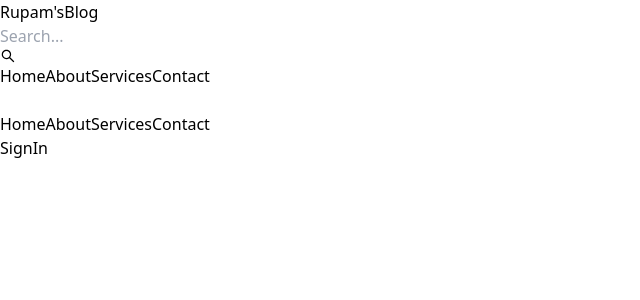
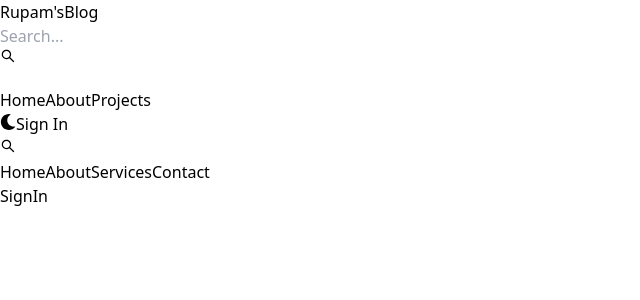
Before and after one commit to rupam241/mern_blog, a React (Vite) app in the folder client/: page /signin in a window 1280 px wide. Shown: the top 300 px of the page, without its empty margins (0-640 px from the left). Built offline with nearby package versions, Linux system fonts and the light colour scheme.

Commit message:
update header and server

```diff
--- a/client/src/components/Header.jsx
+++ b/client/src/components/Header.jsx
@@ -1,7 +1,7 @@
 import React, { useState } from "react";
 import { NavLink, Link } from "react-router-dom";
 import { AiOutlineSearch } from "react-icons/ai";
-
+import { FaMoon } from "react-icons/fa";
 
 const Header = () => {
   const [isOpen, setIsOpen] = useState(false);
@@ -11,77 +11,41 @@ const Header = () => {
   };
 
   return (
-    <header className="bg-gray-800 p-5 ">
-      <div className=" container mx-auto flex justify-between items-center">
-        {/*logo design  */}
-
+    <header className=" p-5 border-b border-gray-500">
+      <div className="container mx-auto flex justify-between items-center">
+        {/* Logo Design */}
         <Link
           to=""
-          className="self-center whitespace-nowrap text-sm sm:text-text-xl font-semibold dark:text-white"
+          className="self-center whitespace-nowrap text-md sm:text-text-xl font-semibold dark:text-white"
         >
-          <span className="px-2 py-1 bg-gradient-to-r from-indigo-500 via-purple-500 to-pink-500 rounded-lg text-white">
+          <span className="px-3 py-2 bg-gradient-to-r from-indigo-500 via-purple-500 to-pink-500 rounded-lg text-white">
             Rupam's
           </span>
+          <span className=" text-gray-500 text-md">
           Blog
+          </span>
+
+
+
         </Link>
 
-        {/* for searching*/}
-
+        {/* Search for Desktop */}
         <form className="hidden lg:inline">
-          <div className="relative flex items-center ">
+          <div className="relative flex items-center">
             <input
               type="text"
               placeholder="Search..."
-        className="w-full p-2 pr-10 rounded border border-gray-300 outline" // Add padding to the right to avoid overlap
+              className="w-full p-2 pr-10 rounded border border-gray-300 outline-0"
             />
-      {/* Icon positioned absolutely to the right */}
-      <AiOutlineSearch className="absolute right-2 text-gray-400 cursor-pointer w-6 h-6 " />
+            <AiOutlineSearch className="absolute right-2 text-gray-400 cursor-pointer w-6 h-6" />
           </div>
         </form>
-
-    {}
 
 
 
 
-        {/* Desktop Navigation */}
-        <nav className="hidden md:flex gap-6">
-          <NavLink
-            to="/"
-            className={({ isActive }) =>
-              isActive ? "text-gray-400" : "hover:text-gray-400"
-            }
-          >
-            Home
-          </NavLink>
-          <NavLink
-            to="/about"
-            className={({ isActive }) =>
-              isActive ? "text-gray-400" : "hover:text-gray-400"
-            }
-          >
-            About
-          </NavLink>
-          <NavLink
-            to="/services"
-            className={({ isActive }) =>
-              isActive ? "text-gray-400" : "hover:text-gray-400"
-            }
-          >
-            Services
-          </NavLink>
-          <NavLink
-            to="/contact"
-            className={({ isActive }) =>
-              isActive ? "text-gray-400" : "hover:text-gray-400"
-            }
-          >
-            Contact
-          </NavLink>
-        </nav>
-
         {/* Hamburger Icon */}
-        <button onClick={toggleMenu} className="md:hidden focus:outline-none">
+        <button onClick={toggleMenu} className="md:hidden focus:outline-none order-4">
           <svg
             className="w-6 h-6"
             fill="none"
@@ -96,6 +60,51 @@ const Header = () => {
               d="M4 6h16M4 12h16m-7 6h7"
             />
           </svg>
+        </button>
+
+        {/* Desktop Navigation */}
+        <nav className="hidden md:flex gap-6 order-1 md:order-2">
+          <NavLink
+            to="/"
+            className={({ isActive }) =>
+              isActive ? "text-blue-400" : "hover:text-gray-400"
+            }
+          >
+            Home
+          </NavLink>
+          <NavLink
+            to="/about"
+            className={({ isActive }) =>
+              isActive ? "text-blue-400" : "hover:text-gray-400"
+            }
+          >
+            About
+          </NavLink>
+          <NavLink
+            to="/projects"
+            className={({ isActive }) =>
+              isActive ? "text-blue-400" : "hover:text-blue-400"
+            }
+          >
+            Projects
+          </NavLink>
+
+        </nav>
+         {/* Dark Mode Icon and SignIn Button */}
+         <div className="flex items-center gap-2 order-2 md:order-3">
+          <button className="w-12 h-10 text-gray-400 sm:inline">
+            <FaMoon className="w-6 h-6" />
+          </button>
+          <Link to="signin">
+            <button className="px-2 py-1 bg-gradient-to-r from-indigo-500 via-purple-500 to-pink-500 rounded-lg text-white text-lg">
+              Sign In
+            </button>
+          </Link>
+        </div>
+
+        {/* Search Icon for Small Screens */}
+        <button className="w-12 h-10 lg:hidden text-gray-400 order-3 md:order-2">
+          <AiOutlineSearch className="w-6 h-5" />
         </button>
       </div>
 
```
Also changed, not shown: package.json (added, +20 -0 lines), 2 other files (tests, documents, lock files or other folders). Lines whose indentation alone changed are shown as unchanged.
